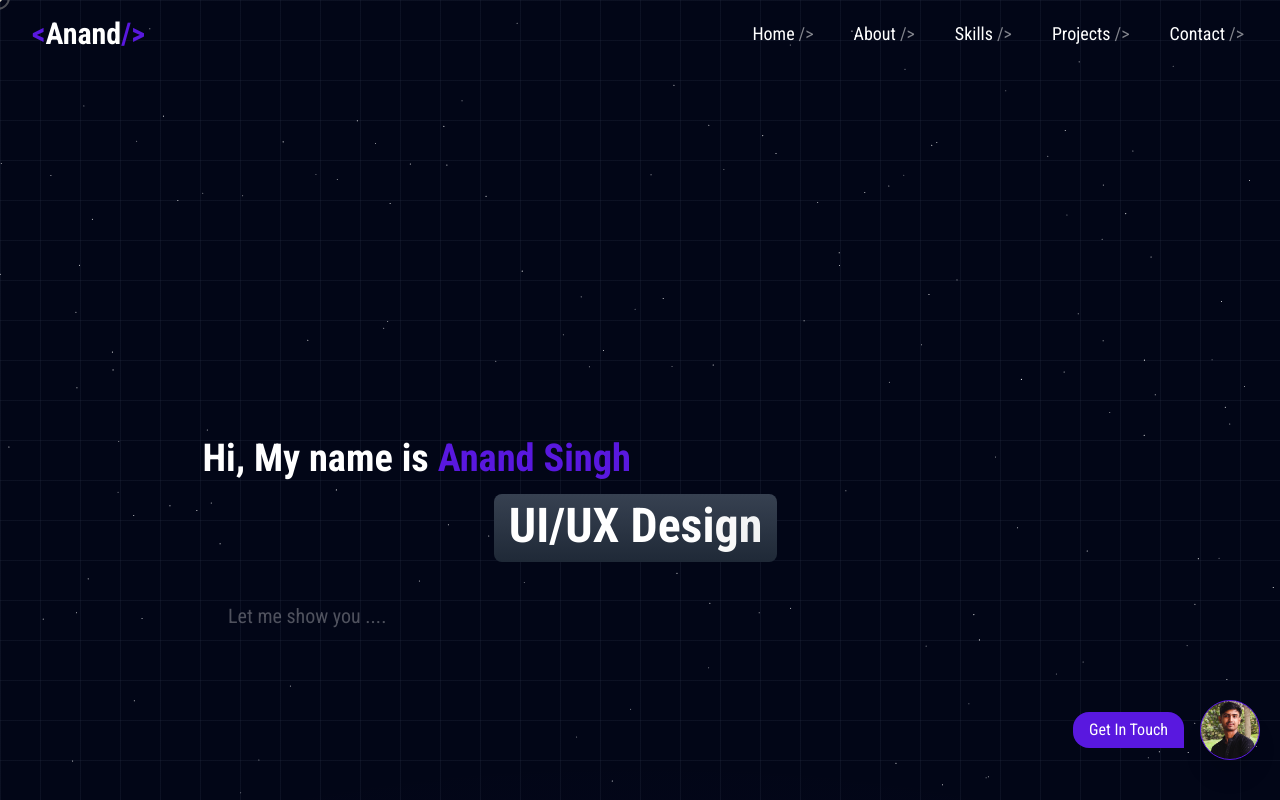
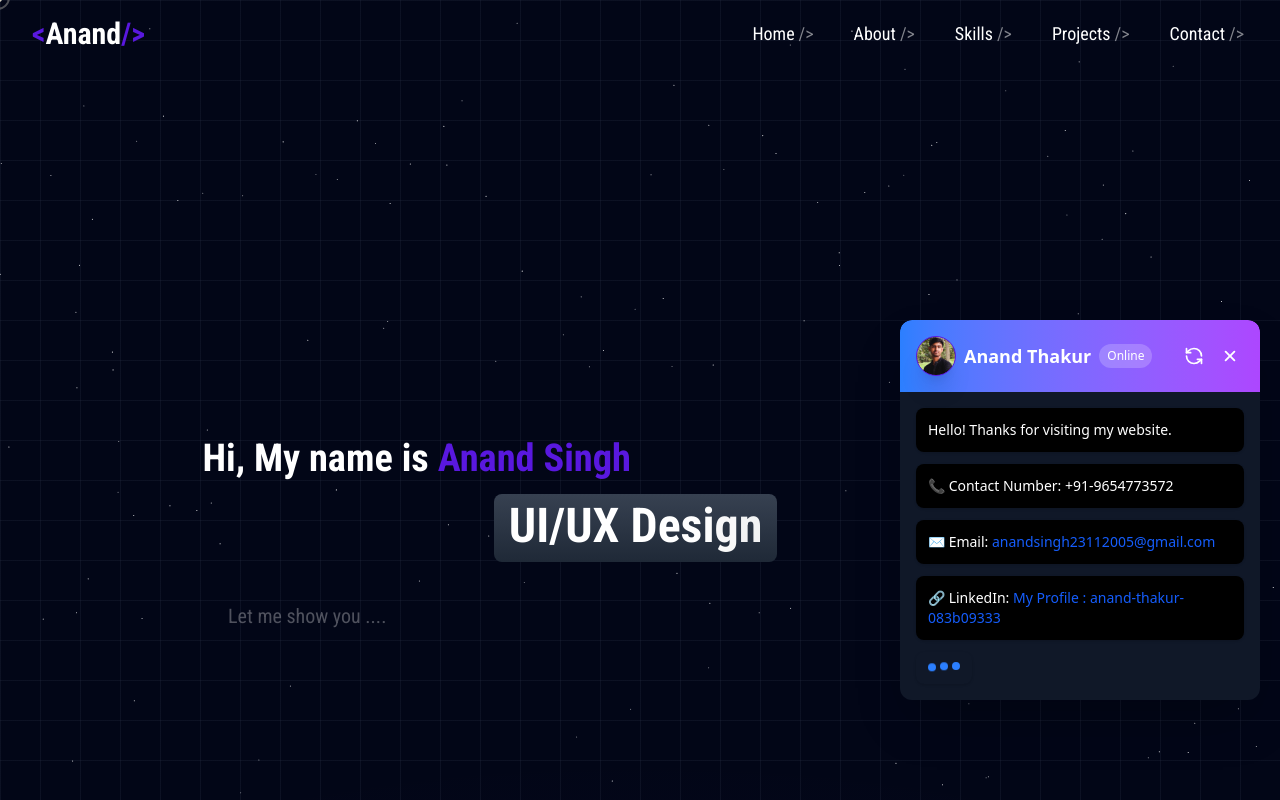
Before and after one commit to AnandSinghDeveloper/portfolioInNextJS, a Next.js app: page / in a window 1280 px wide. Shown: the top 800 px of the page. Built offline with nearby package versions, Linux system fonts and the light colour scheme.

Commit message:
chatbot complete

```diff
--- a/src/app/Components/AnandChatbot.jsx
+++ /dev/null
@@ -1,11 +0,0 @@
-import React from 'react'
-
-const AnandChatbot = () => {
-  return (
-    <div className=' w-[50] h-100 border rounded-2xl'>
-      vsgkbndfkzvnml
-    </div>
-  )
-}
-
-export default AnandChatbot
--- /dev/null
+++ b/src/app/Components/AnandChatbot.tsx
@@ -0,0 +1,157 @@
+'use client'
+import { useState, useEffect } from 'react';
+import { motion, AnimatePresence } from 'framer-motion';
+import { IoClose,  } from "react-icons/io5";
+import { LuRefreshCcw } from "react-icons/lu";
+
+type AnandChatbotProps = {
+  isVisible: boolean;
+  setIsVisible: React.Dispatch<React.SetStateAction<boolean>>;
+};
+
+const AnandChatbot = ( {isVisible , setIsVisible } : AnandChatbotProps) => {
+
+
+  const [messages, setMessages] = useState<string[]>([]);
+  const [currentMessageIndex, setCurrentMessageIndex] = useState(0);
+  const [isLoading, setIsLoading] = useState(false);
+
+  const chatbotMessages = [
+    'Hello! Thanks for visiting my website.',
+    '📞 Contact Number: +91-9654773572',
+    '✉️ Email: <a href="mailto:anandsingh23112005@gmail.com" class="text-blue-600 hover:underline">anandsingh23112005@gmail.com</a>',
+    '🔗 LinkedIn: <a href="https://linkedin.com/in/anand-thakur-083b09333" target="_blank" rel="noopener noreferrer" class="text-blue-600 ">My Profile : anand-thakur-083b09333</a>',
+    '🔗Github : <a href="https://github.com/AnandSinghDeveloper" target="_blank" rel="noopener noreferrer" class="text-blue-600 hover:underline">AnandSinghDeveloper</a>',
+    'Feel free to reach out anytime!',
+  ];
+
+  useEffect(() => {
+    // Show chatbot and start message sequence on page load
+    setIsVisible(true);
+    startMessageSequence();
+  }, []);
+
+  const startMessageSequence = () => {
+    setMessages([]);
+    setCurrentMessageIndex(0);
+    setIsLoading(true);
+  }
+    useEffect(() => {
+  if (!isLoading) return;
+
+  if (currentMessageIndex < chatbotMessages.length) {
+    const timer = setTimeout(() => {
+      setMessages((prev) => [...prev, chatbotMessages[currentMessageIndex]]);
+      setCurrentMessageIndex((prev) => prev + 1);
+    }, 1500);
+
+    return () => clearTimeout(timer);
+  } else {
+    setIsLoading(false);
+  }
+}, [currentMessageIndex, isLoading]); // 1-second delay between messages
+
+  //   return () => clearInterval(interval);
+  // };
+
+  const closeChatbot = () => {
+    setIsVisible(false);
+  };
+
+  const openChatbot = () => {
+    setIsVisible(true);
+    startMessageSequence();
+  };
+
+  const refreshChatbot = () => {
+    startMessageSequence();
+  };
+
+  if (!isVisible) return null;
+  return (
+      <>
+      {/* Chatbot Container */}
+      <AnimatePresence>
+        {isVisible && (
+          <motion.div
+            initial={{ opacity: 0, y: 50 }}
+            animate={{ opacity: 1, y: 0 }}
+            exit={{ opacity: 0, y: 50 }}
+            className="fixed bottom-25 right-5 w-70  lg:w-90  bg-grey-900 rounded-xl shadow-2xl font-sans z-50 overflow-hidden"
+          >
+            {/* Chatbot Header */}
+            <div className="bg-gradient-to-r from-blue-500 to-purple-500 text-white p-4 rounded-t-xl flex justify-between items-center">
+              <div className="flex items-center gap-2">
+                 <div className=" chatbot w-10  h-10 rounded-full shadow-xl border border-[#5918df] "> </div>
+                <span className="text-lg font-semibold">Anand Thakur</span>
+                <span className="text-xs bg-white/20 px-2 py-1 rounded-full">Online</span>
+              </div>
+              <div className="flex gap-2">
+                <button
+                  onClick={refreshChatbot}
+                  className="text-white hover:bg-white/20 p-1 rounded-full transition"
+                  title="Refresh"
+                >
+
+                  <LuRefreshCcw className="h-5 w-5" />
+                </button>
+                <button
+                  onClick={closeChatbot}
+                  className="text-white hover:bg-white/20 p-1 rounded-full transition"
+                  title="Close"
+                >
+                  <IoClose className="h-5 w-5" />
+                </button>
+              </div>
+            </div>
+            {/* Chatbot Body */}
+            <div className="p-4 max-h-full overflow-y-auto bg-gray-900">
+              {messages.map((message, index) => (
+                <motion.div
+
+                  key={index}
+                  initial={{ opacity: 0, x: -20 }}
+                  animate={{ opacity: 1, x: 0 }}
+                  transition={{ duration: 0.3 }}
+                  className="mb-3 p-3 bg-black rounded-lg shadow-sm text-sm"
+                  dangerouslySetInnerHTML={{ __html: message }}
+                >
+
+                </motion.div>
+
+              ))}
+              {isLoading && currentMessageIndex < chatbotMessages.length && (
+                <div className="flex justify-start">
+                  <div className="p-3 bg-transparent rounded-lg shadow-sm flex items-center gap-2">
+                    <div className="flex space-x-1">
+                      <div className="w-2 h-2 bg-blue-500 rounded-full animate-bounce" style={{ animationDelay: '0s' }}></div>
+                      <div className="w-2 h-2 bg-blue-500 rounded-full animate-bounce" style={{ animationDelay: '0.2s' }}></div>
+                      <div className="w-2 h-2 bg-blue-500 rounded-full animate-bounce" style={{ animationDelay: '0.4s' }}></div>
+                    </div>
+                  </div>
+                </div>
+              )}
+
+            </div>
+          </motion.div>
+        )}
+      </AnimatePresence>
+
+      {/* AI Bot Icon (Visible when chatbot is closed) */}
+      {!isVisible && (
+        <motion.button
+          initial={{ opacity: 0, scale: 0 }}
+          animate={{ opacity: 1, scale: 1 }}
+          className="fixed bottom-5 right-5 w-14 h-14 bg-gradient-to-r from-blue-500 to-purple-500 rounded-full flex items-center justify-center shadow-lg hover:scale-110 transition-transform z-50"
+          onClick={openChatbot}
+          title="Open Chatbot"
+        >
+         <IoClose className="text-white text-2xl" />
+
+        </motion.button>
+      )}
+    </>
+  )
+}
+
+export default AnandChatbot
--- a/src/app/page.tsx
+++ b/src/app/page.tsx
@@ -9,20 +9,29 @@ import { StarsBackground } from "./Components/ui/stars-background";
 import Skills from "./Components/Skills";
 import SkillsGlobe from "./Components/SkillsGlobe";
 import Footer from "./Components/Footer";
+import AnandChatbot from "./Components/AnandChatbot";
 
 
 const Home = () => {
+  const [isVisible, setIsVisible] = React.useState(false);
+ const handleisvisible=()=>{setIsVisible(true)}
   return (
     <main className=" w-[100%] h-full bg-[#0c0c0d]">
 
-     <div className="fixed right-5 z-50 bottom-10  ">
+
+      <div>
+        <AnandChatbot isVisible={isVisible} setIsVisible={setIsVisible}  />
+      </div>
+       {
+         !isVisible &&  <div className="fixed right-5 z-50 bottom-10 botcontainer  " onClick={() => {  handleisvisible();
+     }}>
       <div className="items-center flex  gap-4">
         <span className="bg-[#5918df] rounded-tr-2xl rounded-tl-2xl rounded-bl-2xl px-4 py-1.5">Get In Touch</span>
          <div className=" chatbot w-15  h-15 rounded-full shadow-xl border border-[#5918df] ">
       </div>
-
       </div>
      </div>
+       }
 
       {/* <TracingBeam className=" w-full h-full"> */}
         {/* Hero/Banner Section */}
```
